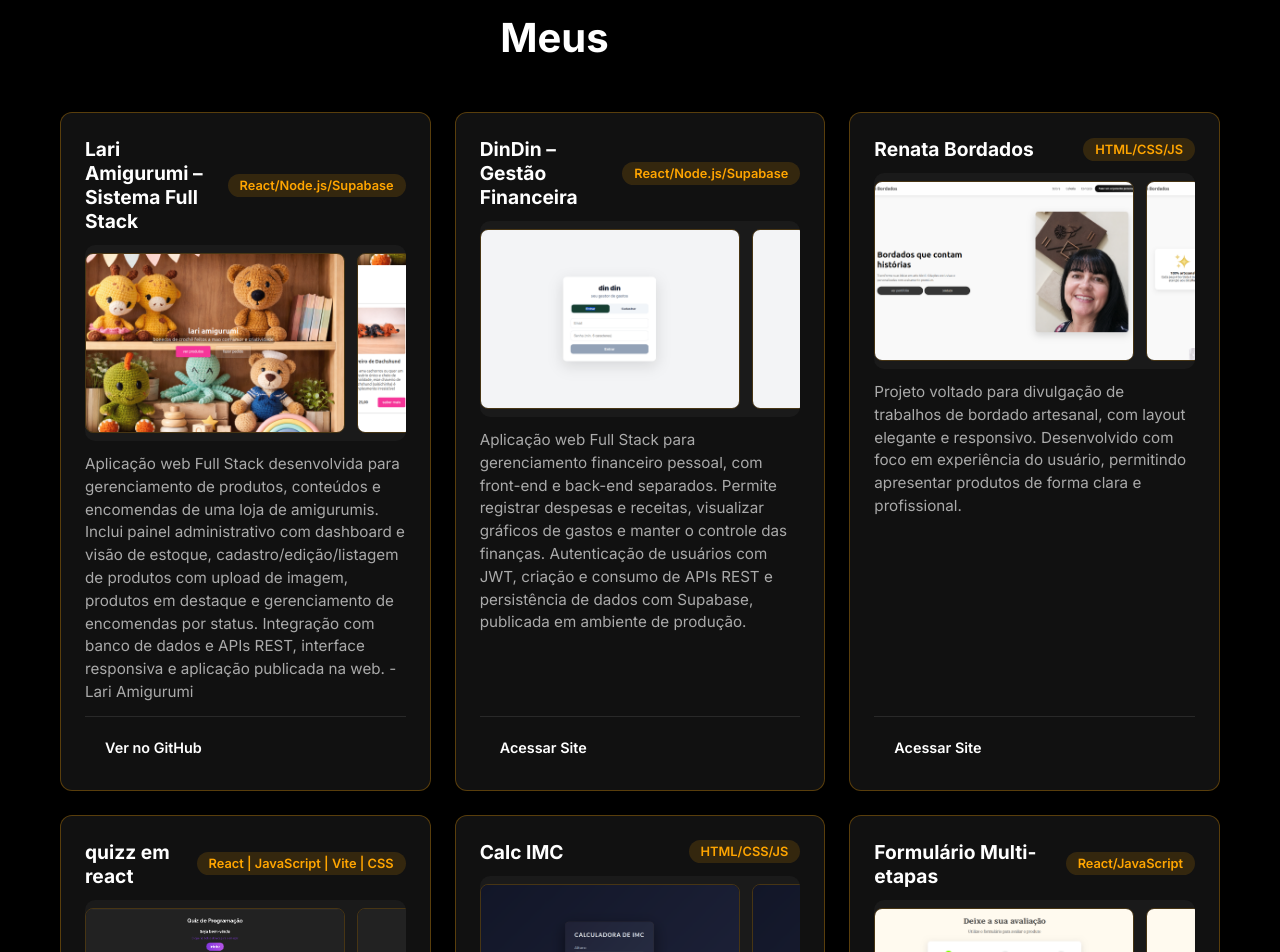
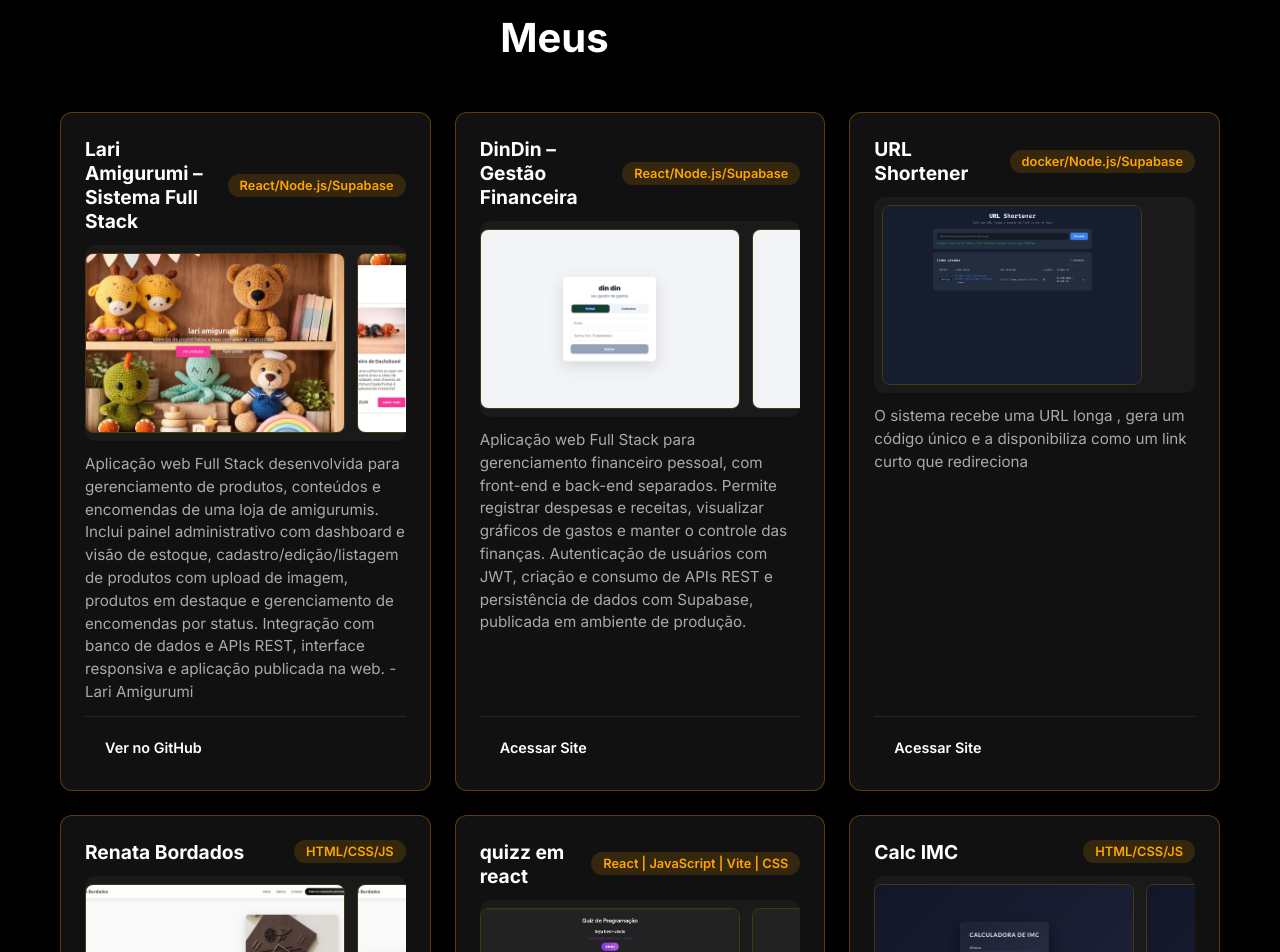
Before and after one commit to 7lipe7/portifolio_felipe, a React (Vite) app in the folder Portifolio_Felipe/: page / in a window 1280 px wide. Shown: the part 1540-2492 px from the top of the page. Built offline with nearby package versions, Linux system fonts and the light colour scheme.

Commit message:
feat: adicionar o URL Shortener ou portifolio

```diff
--- a/Portifolio_Felipe/src/pages/Project.jsx
+++ b/Portifolio_Felipe/src/pages/Project.jsx
@@ -36,6 +36,8 @@ import quizz1 from "../assets/img_project/quizz/Captura de tela de 2026-08-24 15
 import quizz2 from "../assets/img_project/quizz/Captura de tela de 2026-08-24 15-28-43.png"
 import quizz3 from "../assets/img_project/quizz/Captura de tela de 2026-08-24 15-28-36.png"
 
+import Url from "../assets/url.png"
+
 const PROJECTS = [
   {
 
@@ -52,6 +54,15 @@ const PROJECTS = [
     html_url: "https://dindin-one.vercel.app/",
     images: [dindin1, dindin2, dindin3, dindin4, dindin5]
   },
+  {
+    name: "URL Shortener",
+    description: "  O sistema recebe uma URL longa , gera um código único e a disponibiliza como um link curto que redireciona",
+    language: "docker/Node.js/Supabase",
+    html_url: "https://url-shortener-brown.vercel.app/",
+    images: [Url]
+  }
+
+  ,
   {
     name: "Renata Bordados",
     description: "Projeto voltado para divulgação de trabalhos de bordado artesanal, com layout elegante e responsivo. Desenvolvido com foco em experiência do usuário, permitindo apresentar produtos de forma clara e profissional.",
```
Also changed, not shown: Portifolio_Felipe/src/assets/url.png (added).
